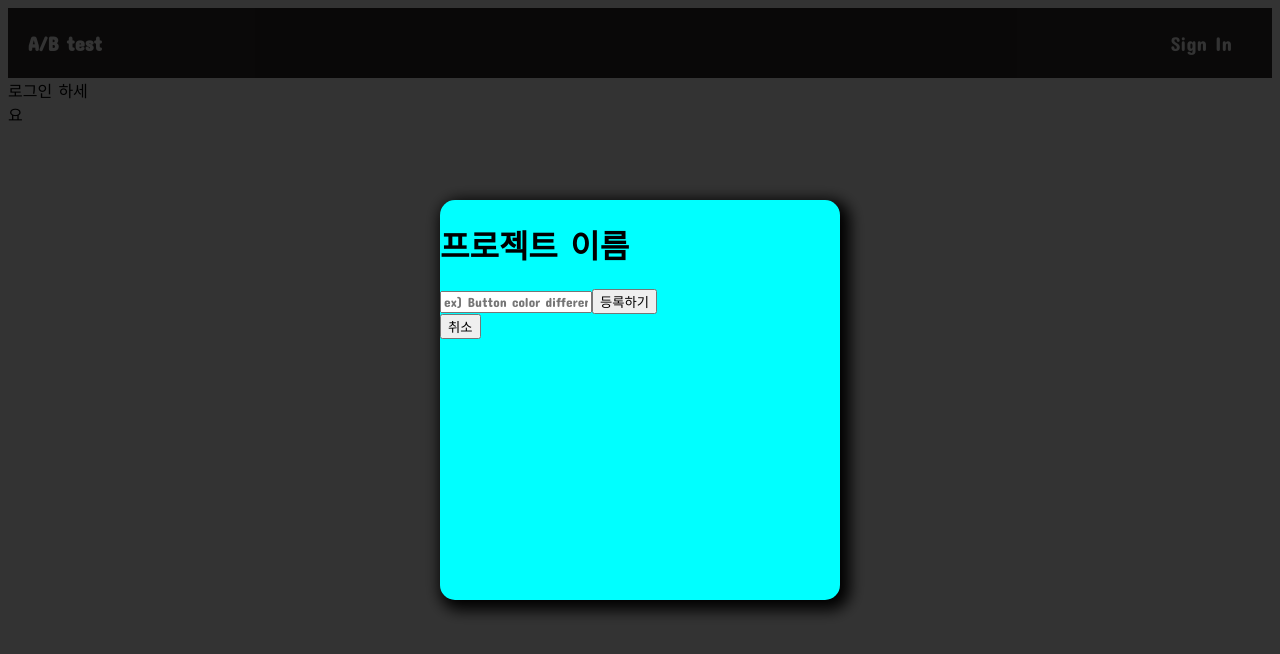
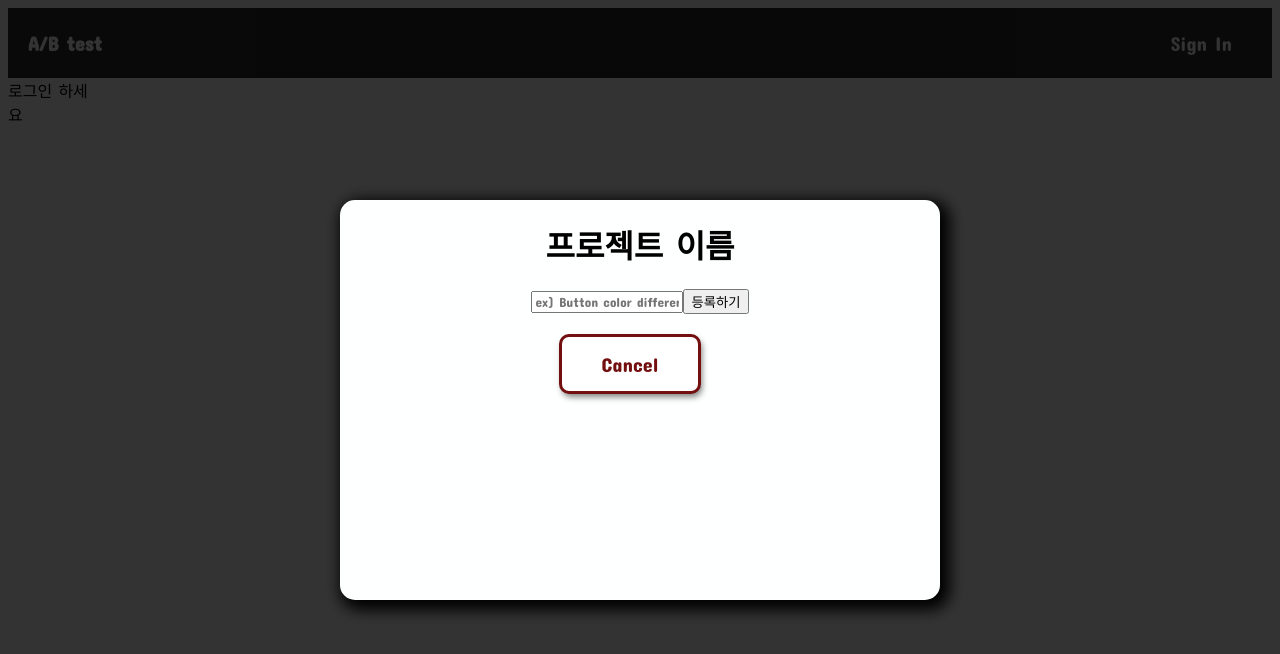
Before and after one commit to Pogith/ab-test-frontend, a React (Create React App) app: page /project in a window 1280 px wide. Shown: the top 654 px of the page. Built offline with nearby package versions, Linux system fonts and the light colour scheme; no server answers.

Commit message:
design: Modal창 UI 수정 및 버튼 scss코드작성

```diff
--- a/src/component/common/Modal/Modal.js
+++ b/src/component/common/Modal/Modal.js
@@ -20,8 +20,10 @@ export default function Modal({ message, redirectLink }) {
   return (
     <div className={cx("modal__background")} onClick={handleModalClose}>
       <div className={cx("modal__box")} onClick={(e) => e.stopPropagation()}>
-        <div>{message}</div>
-        <button onClick={handleModalClose}>취소</button>
+        {message}
+        <button className={cx("modal__button")} onClick={handleModalClose}>
+          Cancel
+        </button>
       </div>
     </div>
   );
--- a/src/component/common/Modal/Modal.module.scss
+++ b/src/component/common/Modal/Modal.module.scss
@@ -1,3 +1,5 @@
+$text-color: rgb(115, 15, 15);
+
 .modal {
   &__background {
     position: fixed;
@@ -12,11 +14,32 @@
     position: fixed;
     top: 50%;
     left: 50%;
-    width: 400px;
+    width: 600px;
     height: 400px;
-    background-color: aqua;
+    color: black;
+    text-align: center;
+    background-color: rgb(254, 255, 255);
     border-radius: 15px;
     transform: translate(-50%, -50%);
     box-shadow: 5px 5px 15px 5px #000000;
   }
+
+  &__button {
+    padding: 15px 40px;
+    margin-top: 20px;
+    margin-right: 20px;
+    font-size: 20px;
+    color: $text-color;
+    cursor: pointer;
+    background-color: white;
+    border: 3px solid $text-color;
+    border-radius: 10px;
+    box-shadow: 2px 4px 6px -1px rgba(0, 0, 0, 0.5);
+    transition: 0.5s;
+  }
+
+  &__button:hover {
+    border: 3px solid rgb(240, 53, 56);
+    color: darken($text-color, 30%);
+  }
 }
```
